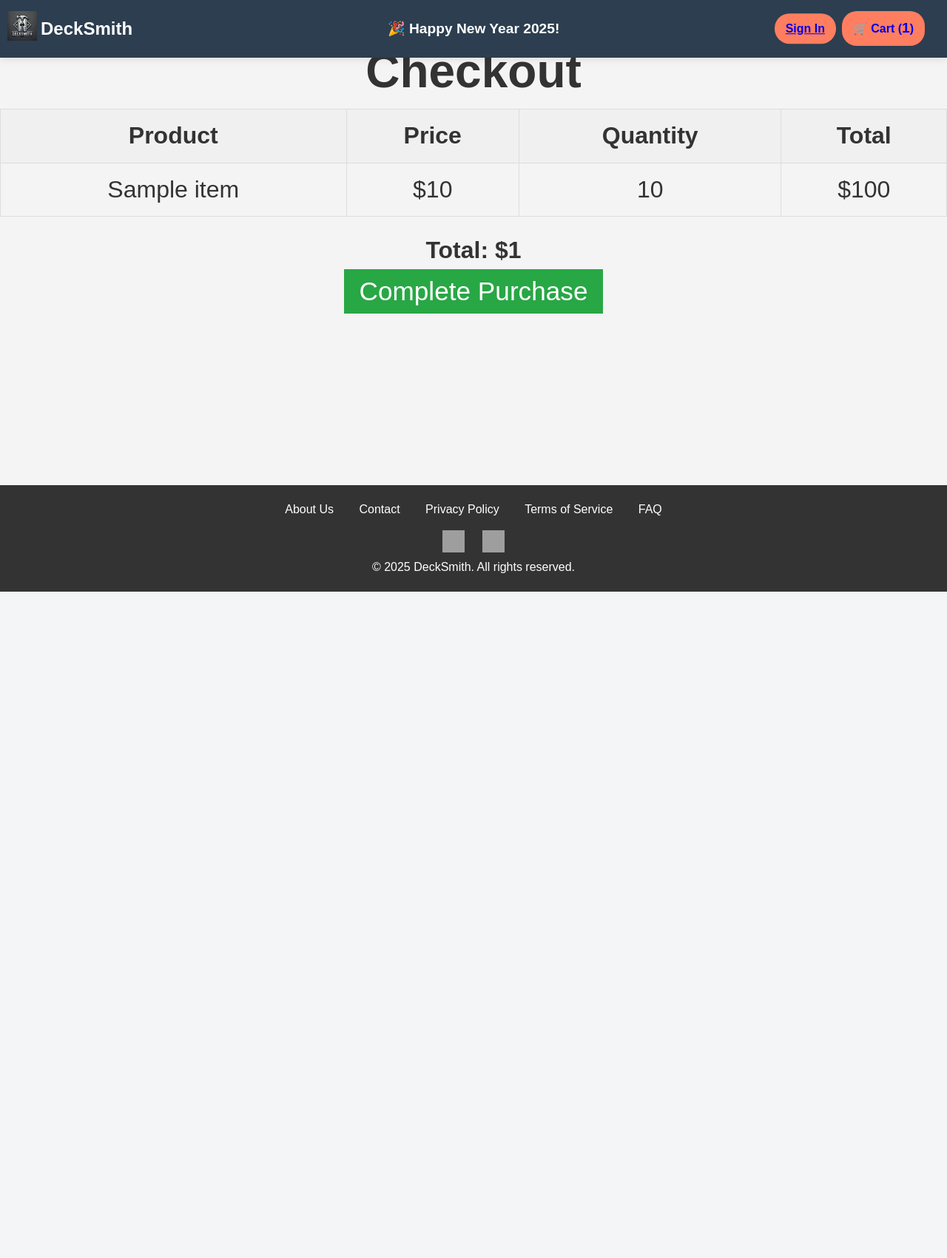
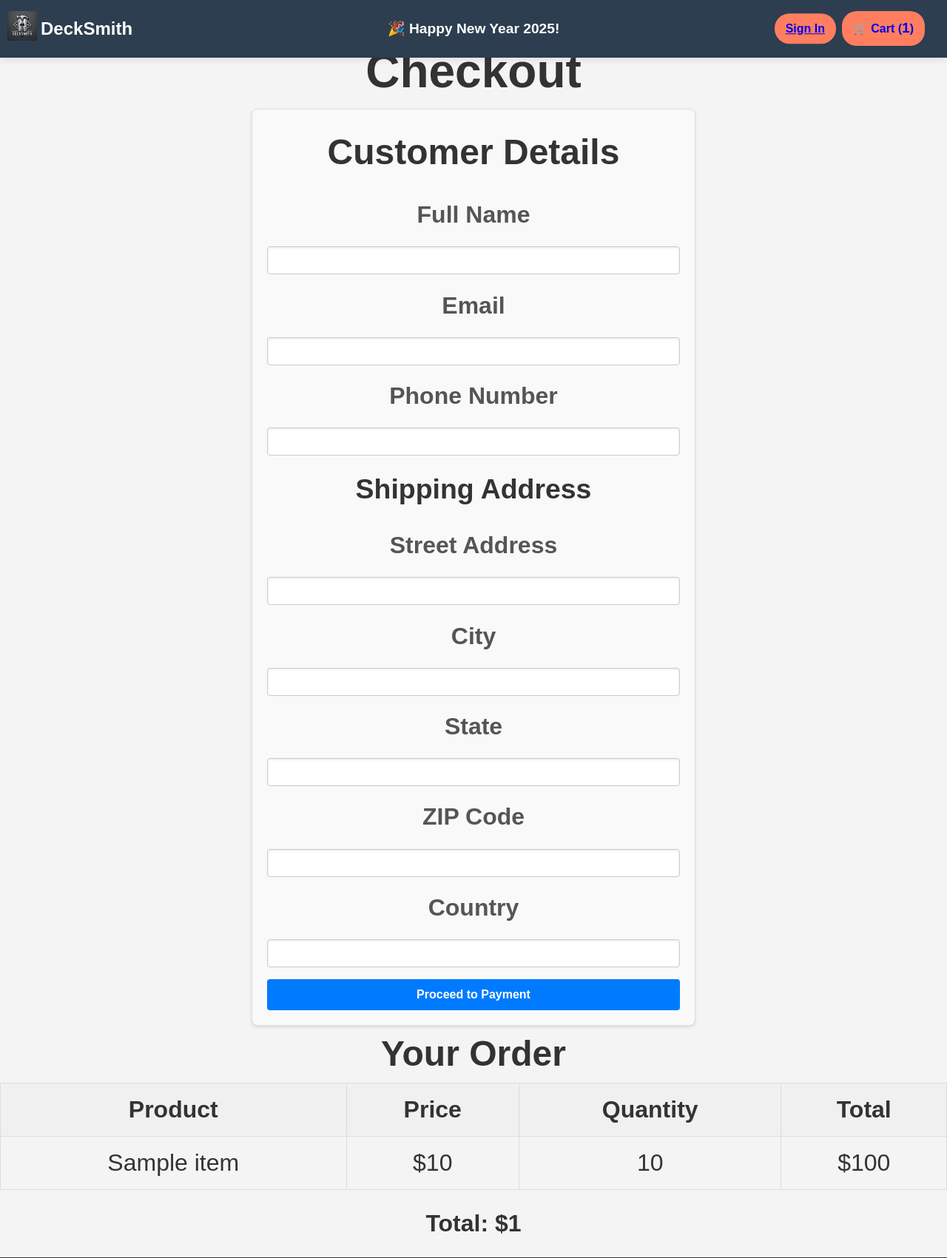
Before and after one commit to Tomila/DeckSmith, a Flask app: template templates/checkout.html in a window 1280 px wide. Shown: the top 1701 px of the page at 74% size. Before the commit the page ends 800 px from the top, so only its background shows below. Run offline with Flask 3, Linux system fonts and the light colour scheme; the template is opened without the code that fills it: most values are stand-ins (such as "Sample title", 1, 10 or a date in 2020); some libraries are stand-ins or nearby versions; grey boxes are pictures that could not be loaded.

Commit message:
Add files via upload

```diff
--- a/main.py
+++ b/main.py
@@ -3,6 +3,9 @@ import secrets
 import stripe
 from flask import Flask, render_template, url_for, request, redirect, flash, session, jsonify
 from datetime import datetime, timedelta
+from sqlalchemy import create_engine, Column, Integer, String, Float
+from sqlalchemy.ext.declarative import declarative_base
+from sqlalchemy.orm import sessionmaker
 
 # Initialize Flask app
 main = Flask(__name__)
@@ -14,6 +17,35 @@ main.secret_key = secrets.token_hex(16)
 # Secret Key
 stripe.api_key = "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"
 STRIPE_PUBLIC_KEY = "pk_live_8QntnuNdOpEeAJOI1GGXIBCo"
+
+# SQLAlchemy setup
+DATABASE_URL = "sqlite:///decksmith.db"  # Use SQLite; update for production
+engine = create_engine(DATABASE_URL)
+Base = declarative_base()
+
+# Customer model
+class Customer(Base):
+    __tablename__ = "customers"
+    id = Column(Integer, primary_key=True, autoincrement=True)
+    name = Column(String, nullable=False)
+    email = Column(String, unique=True, nullable=False)
+    phone = Column(String, nullable=False)
+    address = Column(String, nullable=False)
+    city = Column(String, nullable=False)
+    state = Column(String, nullable=False)
+    zip_code = Column(String, nullable=False)
+    country = Column(String, nullable=False)
+    total_price = Column(Float, nullable=False)
+
+    def __repr__(self):
+        return f"<Customer(id={self.id}, name={self.name}, email={self.email}, phone={self.phone})>"
+
+# Create tables
+Base.metadata.create_all(engine)
+
+# Session maker
+Session = sessionmaker(bind=engine)
+db_session = Session()
 
 # Dummy data for catalog
 product_catalog = [
@@ -105,8 +137,42 @@ def remove_from_cart(product_id):
     flash('Item removed from cart.')
     return redirect(url_for('cart'))
 
-@main.route('/checkout')
+@main.route('/checkout', methods=['GET', 'POST'])
 def checkout():
+    if request.method == 'POST':
+        # Capture customer details from form
+        name = request.form['name']
+        email = request.form['email']
+        phone = request.form['phone']
+        address = request.form['address']
+        city = request.form['city']
+        state = request.form['state']
+        zip_code = request.form['zip']
+        country = request.form['country']
+
+        # Calculate total price
+        cart = session.get('cart', [])
+        total_price = sum(item['price'] * item['quantity'] for item in cart)
+
+        # Save customer to the database
+        new_customer = Customer(
+            name=name,
+            email=email,
+            phone=phone,
+            address=address,
+            city=city,
+            state=state,
+            zip_code=zip_code,
+            country=country,
+            total_price=total_price
+        )
+        db_session.add(new_customer)
+        db_session.commit()
+
+        flash("Customer details saved! Proceeding to payment...", "success")
+        return redirect(url_for('create_checkout_session'))
+
+    # Render checkout page
     cart = session.get('cart', [])
     total_price = sum(item['price'] * item['quantity'] for item in cart)
     return render_template('checkout.html', cart=cart, total_price=total_price, STRIPE_PUBLIC_KEY=STRIPE_PUBLIC_KEY)
@@ -118,26 +184,23 @@ def create_checkout_session():
         if not cart:
             raise Exception('No items in cart')
 
-        line_items = []
-        for item in cart:
-            line_items.append({
+        line_items = [
+            {
                 'price_data': {
                     'currency': 'usd',
                     'product_data': {'name': item['name']},
                     'unit_amount': int(item['price'] * 100),
                 },
                 'quantity': item['quantity'],
-            })
+            } for item in cart
+        ]
 
-        # Rename session to checkout_session to avoid conflict
         checkout_session = stripe.checkout.Session.create(
             payment_method_types=['card'],
             line_items=line_items,
             mode='payment',
-            #success_url=url_for('success', _external=True),
-            #cancel_url=url_for('cancel', _external=True),
-            success_url=f'https://www.decksmith.eu/success',  # Update with ngrok HTTPS URL
-            cancel_url=f'https://www.decksmith.eu/cancel',    # Update with ngrok HTTPS URL
+            success_url=f'https://www.decksmith.eu/success',
+            cancel_url=f'https://www.decksmith.eu/cancel',
         )
         return jsonify({'sessionId': checkout_session.id})
     except Exception as e:
--- a/static/style.css
+++ b/static/style.css
@@ -27,6 +27,78 @@ html, body {
     margin: 0 auto;
     padding: 20px;
     flex: 1;
+}
+
+/* General Form Styling */
+#customer-details-form {
+    max-width: 600px;
+    margin: 0 auto;
+    padding: 20px;
+    background-color: #f9f9f9;
+    border: 1px solid #ddd;
+    border-radius: 8px;
+    box-shadow: 0 2px 4px rgba(0, 0, 0, 0.1);
+}
+
+#customer-details-form h2,
+#customer-details-form h3 {
+    margin-bottom: 20px;
+    color: #333;
+    text-align: center;
+}
+
+#customer-details-form .form-group {
+    margin-bottom: 15px;
+}
+
+#customer-details-form label {
+    display: block;
+    font-weight: bold;
+    margin-bottom: 5px;
+    color: #555;
+}
+
+#customer-details-form input[type="text"],
+#customer-details-form input[type="email"],
+#customer-details-form input[type="tel"] {
+    width: 100%;
+    padding: 10px;
+    font-size: 14px;
+    border: 1px solid #ccc;
+    border-radius: 4px;
+    background-color: #fff;
+    box-shadow: inset 0 1px 3px rgba(0, 0, 0, 0.1);
+}
+
+#customer-details-form input:focus {
+    border-color: #007BFF;
+    outline: none;
+    box-shadow: 0 0 5px rgba(0, 123, 255, 0.5);
+}
+
+#customer-details-form button[type="submit"] {
+    display: block;
+    width: 100%;
+    padding: 12px 20px;
+    font-size: 16px;
+    font-weight: bold;
+    color: #fff;
+    background-color: #007BFF;
+    border: none;
+    border-radius: 4px;
+    cursor: pointer;
+    transition: background-color 0.3s ease;
+}
+
+#customer-details-form button[type="submit"]:hover {
+    background-color: #0056b3;
+}
+
+/* Responsive Styling */
+@media (max-width: 768px) {
+    #customer-details-form {
+        padding: 15px;
+    }
 }
 
 /* Navigation Bar Styling */
--- a/templates/checkout.html
+++ b/templates/checkout.html
@@ -42,10 +42,51 @@
         </div>
     </nav>
 
-
     <!-- Main Checkout Section -->
     <div class="checkout">
         <h1>Checkout</h1>
+
+        <!-- Customer Details Form -->
+        <form id="customer-details-form">
+            <h2>Customer Details</h2>
+            <div class="form-group">
+                <label for="name">Full Name</label>
+                <input type="text" id="name" name="name" required>
+            </div>
+            <div class="form-group">
+                <label for="email">Email</label>
+                <input type="email" id="email" name="email" required>
+            </div>
+            <div class="form-group">
+                <label for="phone">Phone Number</label>
+                <input type="tel" id="phone" name="phone" required>
+            </div>
+            <h3>Shipping Address</h3>
+            <div class="form-group">
+                <label for="address">Street Address</label>
+                <input type="text" id="address" name="address" required>
+            </div>
+            <div class="form-group">
+                <label for="city">City</label>
+                <input type="text" id="city" name="city" required>
+            </div>
+            <div class="form-group">
+                <label for="state">State</label>
+                <input type="text" id="state" name="state" required>
+            </div>
+            <div class="form-group">
+                <label for="zip">ZIP Code</label>
+                <input type="text" id="zip" name="zip" required>
+            </div>
+            <div class="form-group">
+                <label for="country">Country</label>
+                <input type="text" id="country" name="country" required>
+            </div>
+            <button type="submit">Proceed to Payment</button>
+        </form>
+
+        <!-- Order Summary -->
+        <h2>Your Order</h2>
         <table class="checkout-table">
             <thead>
                 <tr>
@@ -69,18 +110,18 @@
         <div class="total-price">
             <strong>Total: ${{ total_price }}</strong>
         </div>
-        <button id="checkout-button">Complete Purchase</button>
     </div>
 
     <script>
-        document.getElementById('checkout-button').addEventListener('click', async () => {
+        document.getElementById('customer-details-form').addEventListener('submit', async event => {
+            event.preventDefault();
+
+            const formData = new FormData(event.target);
+
             try {
-            const response = await fetch('/create_checkout_session', {
+                const response = await fetch('/save_customer_details', {
                     method: 'POST',
-                headers: {
-                    'Content-Type': 'application/json',
-                },
-                body: JSON.stringify({}),
+                    body: formData
                 });
 
                 if (response.ok) {
@@ -88,11 +129,11 @@
                     const stripe = Stripe('{{ STRIPE_PUBLIC_KEY }}'); // Replace with your Stripe public key
                     await stripe.redirectToCheckout({ sessionId });
                 } else {
-                alert('Unable to proceed with checkout. Please try again.');
+                    alert('Unable to proceed to payment. Please try again.');
                 }
             } catch (error) {
                 console.error('Error:', error);
-            alert('Unable to proceed with checkout. Please try again.');
+                alert('Unable to proceed to payment. Please try again.');
             }
         });
     </script>
```
Also changed, not shown: decksmith.db (added). Lines whose indentation alone changed are shown as unchanged.
